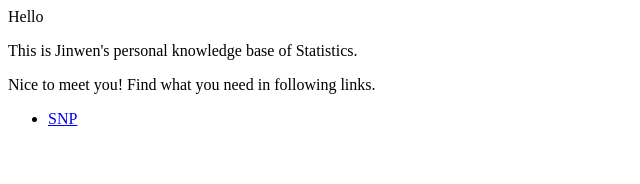
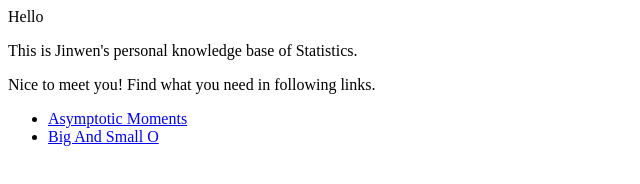
Before and after one commit to JinwenFu001/statistics, a plain HTML site: page index.html in a window 1280 px wide. Shown: the whole page, without its empty margins (0-640 px from the left). Drawn offline with nearby package versions, Linux system fonts and the light colour scheme; some packages are replaced by stand-ins of ours.

Commit message:
Update index.html

```diff
--- a/index.html
+++ b/index.html
@@ -15,5 +15,6 @@
 <p>Nice to meet you! Find what you need in following links.</p>
 
 <ul>
-  <li> <a href="https://jinwenfu001.github.io/biostat_terms.github.io/SNP">SNP</a> </li>
+  <li> <a href="https://jinwenfu001.github.io/statistics.github.io/assypt_moments">Asymptotic Moments</a> </li>
+  <li> <a href="https://jinwenfu001.github.io/statistics.github.io/big_and_small_o">Big And Small O</a> </li>
 </ul>
```
